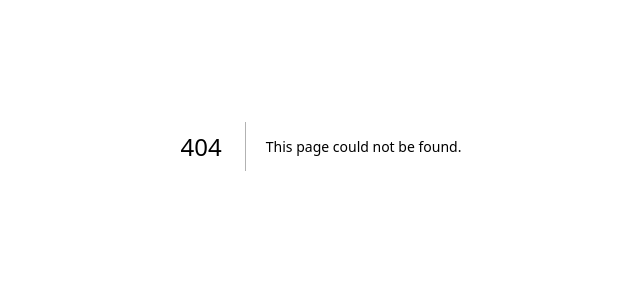
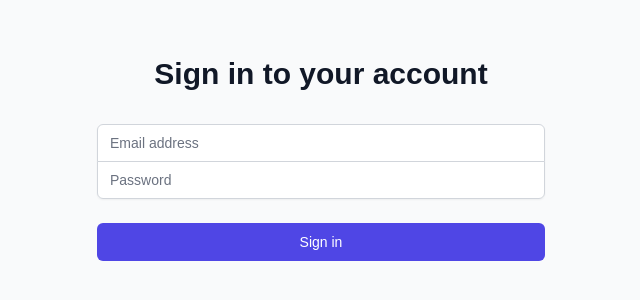
Before and after one commit to KiranGadhavi/trickr_street, a Next.js app: page /sign-in in a window 1280 px wide. Before the commit this address had no page. Shown: the part 254-554 px from the top of the page, without its empty margins (319-959 px from the left). Built offline with nearby package versions, Linux system fonts and the light colour scheme; no server answers.

Commit message:
add login

```diff
--- /dev/null
+++ b/app/dashboard/page.js
@@ -0,0 +1,5 @@
+import React from "react";
+
+export default function page() {
+  return <div>page</div>;
+}
--- /dev/null
+++ b/app/lib/supabaseClient.js
@@ -0,0 +1,10 @@
+// src/lib/supabaseClient.js
+import { createClient } from "@supabase/supabase-js";
+
+// Use the correct environment variables for Supabase URL and Anon Key
+const supabaseUrl = process.env.NEXT_PUBLIC_SUPABASE_URL;
+const supabaseAnonKey = process.env.NEXT_PUBLIC_SUPABASE_ANON_KEY;
+
+// Initialize Supabase client
+export const supabase = createClient(supabaseUrl, supabaseAnonKey);
+console.log(data, error);
--- a/app/page.js
+++ b/app/page.js
@@ -1,101 +1,13 @@
-import Image from "next/image";
+// import Image from "next/image";
+import Link from "next/link";
 
 export default function Home() {
   return (
     <div className="grid grid-rows-[20px_1fr_20px] items-center justify-items-center min-h-screen p-8 pb-20 gap-16 sm:p-20 font-[family-name:var(--font-geist-sans)]">
-      <main className="flex flex-col gap-8 row-start-2 items-center sm:items-start">
-        <Image
-          className="dark:invert"
-          src="https://nextjs.org/icons/next.svg"
-          alt="Next.js logo"
-          width={180}
-          height={38}
-          priority
-        />
-        <ol className="list-inside list-decimal text-sm text-center sm:text-left font-[family-name:var(--font-geist-mono)]">
-          <li className="mb-2">
-            Get started by editing{" "}
-            <code className="bg-black/[.05] dark:bg-white/[.06] px-1 py-0.5 rounded font-semibold">
-              app/page.js
-            </code>
-            .
-          </li>
-          <li>Save and see your changes instantly.</li>
-        </ol>
-
-        <div className="flex gap-4 items-center flex-col sm:flex-row">
-          <a
-            className="rounded-full border border-solid border-transparent transition-colors flex items-center justify-center bg-foreground text-background gap-2 hover:bg-[#383838] dark:hover:bg-[#ccc] text-sm sm:text-base h-10 sm:h-12 px-4 sm:px-5"
-            href="https://vercel.com/new?utm_source=create-next-app&utm_medium=appdir-template-tw&utm_campaign=create-next-app"
-            target="_blank"
-            rel="noopener noreferrer"
-          >
-            <Image
-              className="dark:invert"
-              src="https://nextjs.org/icons/vercel.svg"
-              alt="Vercel logomark"
-              width={20}
-              height={20}
-            />
-            Deploy now
-          </a>
-          <a
-            className="rounded-full border border-solid border-black/[.08] dark:border-white/[.145] transition-colors flex items-center justify-center hover:bg-[#f2f2f2] dark:hover:bg-[#1a1a1a] hover:border-transparent text-sm sm:text-base h-10 sm:h-12 px-4 sm:px-5 sm:min-w-44"
-            href="https://nextjs.org/docs?utm_source=create-next-app&utm_medium=appdir-template-tw&utm_campaign=create-next-app"
-            target="_blank"
-            rel="noopener noreferrer"
-          >
-            Read our docs
-          </a>
-        </div>
-      </main>
-      <footer className="row-start-3 flex gap-6 flex-wrap items-center justify-center">
-        <a
-          className="flex items-center gap-2 hover:underline hover:underline-offset-4"
-          href="https://nextjs.org/learn?utm_source=create-next-app&utm_medium=appdir-template-tw&utm_campaign=create-next-app"
-          target="_blank"
-          rel="noopener noreferrer"
-        >
-          <Image
-            aria-hidden
-            src="https://nextjs.org/icons/file.svg"
-            alt="File icon"
-            width={16}
-            height={16}
-          />
-          Learn
-        </a>
-        <a
-          className="flex items-center gap-2 hover:underline hover:underline-offset-4"
-          href="https://vercel.com/templates?framework=next.js&utm_source=create-next-app&utm_medium=appdir-template-tw&utm_campaign=create-next-app"
-          target="_blank"
-          rel="noopener noreferrer"
-        >
-          <Image
-            aria-hidden
-            src="https://nextjs.org/icons/window.svg"
-            alt="Window icon"
-            width={16}
-            height={16}
-          />
-          Examples
-        </a>
-        <a
-          className="flex items-center gap-2 hover:underline hover:underline-offset-4"
-          href="https://nextjs.org?utm_source=create-next-app&utm_medium=appdir-template-tw&utm_campaign=create-next-app"
-          target="_blank"
-          rel="noopener noreferrer"
-        >
-          <Image
-            aria-hidden
-            src="https://nextjs.org/icons/globe.svg"
-            alt="Globe icon"
-            width={16}
-            height={16}
-          />
-          Go to nextjs.org →
-        </a>
-      </footer>
+      {/* Content of the home page */}
+      <Link href="/sign-in">
+        <button className="bg-blue-800">get start</button>
+      </Link>
     </div>
   );
 }
--- /dev/null
+++ b/app/sign-in/page.js
@@ -0,0 +1,93 @@
+"use client";
+
+import React, { useState } from "react";
+import { createClient } from "@supabase/supabase-js";
+// import Dashboard from "./Dashboard/page";
+// Initialize the Supabase client
+const supabase = createClient(
+  process.env.NEXT_PUBLIC_SUPABASE_URL,
+  process.env.NEXT_PUBLIC_SUPABASE_ANON_KEY
+);
+
+export default function LoginPage() {
+  const [email, setEmail] = useState("");
+  const [password, setPassword] = useState("");
+  const [loading, setLoading] = useState(false);
+  const [error, setError] = useState(null);
+  const handleLogin = async (e) => {
+    e.preventDefault();
+    setLoading(true);
+    setError(null);
+    try {
+      const { data, error } = await supabase.auth.signInWithPassword({
+        email: email,
+        password: password,
+      });
+      if (error) throw error;
+      alert("Logged in successfully!");
+      console.log(data);
+      // Here you would typically save the user session and redirect
+    } catch (error) {
+      setError(error.message);
+    } finally {
+      setLoading(false);
+    }
+  };
+  return (
+    <div className="min-h-screen flex items-center justify-center bg-gray-50 py-12 px-4 sm:px-6 lg:px-8">
+      <div className="max-w-md w-full space-y-8">
+        <div>
+          <h2 className="mt-6 text-center text-3xl font-extrabold text-gray-900">
+            Sign in to your account
+          </h2>
+        </div>
+        <form className="mt-8 space-y-6" onSubmit={handleLogin}>
+          <div className="rounded-md shadow-sm -space-y-px">
+            <div>
+              <label htmlFor="email-address" className="sr-only">
+                Email address
+              </label>
+              <input
+                id="email-address"
+                name="email"
+                type="email"
+                autoComplete="email"
+                required
+                className="appearance-none rounded-none relative block w-full px-3 py-2 border border-gray-300 placeholder-gray-500 text-gray-900 rounded-t-md focus:outline-none focus:ring-indigo-500 focus:border-indigo-500 focus:z-10 sm:text-sm"
+                placeholder="Email address"
+                value={email}
+                onChange={(e) => setEmail(e.target.value)}
+              />
+            </div>
+            <div>
+              <label htmlFor="password" className="sr-only">
+                Password
+              </label>
+              <input
+                id="password"
+                name="password"
+                type="password"
+                autoComplete="current-password"
+                required
+                className="appearance-none rounded-none relative block w-full px-3 py-2 border border-gray-300 placeholder-gray-500 text-gray-900 rounded-b-md focus:outline-none focus:ring-indigo-500 focus:border-indigo-500 focus:z-10 sm:text-sm"
+                placeholder="Password"
+                value={password}
+                onChange={(e) => setPassword(e.target.value)}
+              />
+            </div>
+          </div>
+          {error && <div className="text-red-500 text-sm mt-2">{error}</div>}
+          <div>
+            <button
+              type="submit"
+              disabled={loading}
+              className="group relative w-full flex justify-center py-2 px-4 border border-transparent text-sm font-medium rounded-md text-white bg-indigo-600 hover:bg-indigo-700 focus:outline-none focus:ring-2 focus:ring-offset-2 focus:ring-indigo-500"
+            >
+              {loading ? "Signing in..." : "Sign in"}
+            </button>
+          </div>
+        </form>
+      </div>
+    </div>
+  );
+}
--- a/package.json
+++ b/package.json
@@ -9,6 +9,7 @@
     "lint": "next lint"
   },
   "dependencies": {
+    "@supabase/supabase-js": "^2.45.5",
     "next": "14.2.15",
     "react": "^18",
     "react-dom": "^18"
```
Also changed, not shown: 1 other file (tests, documents, lock files or other folders).
